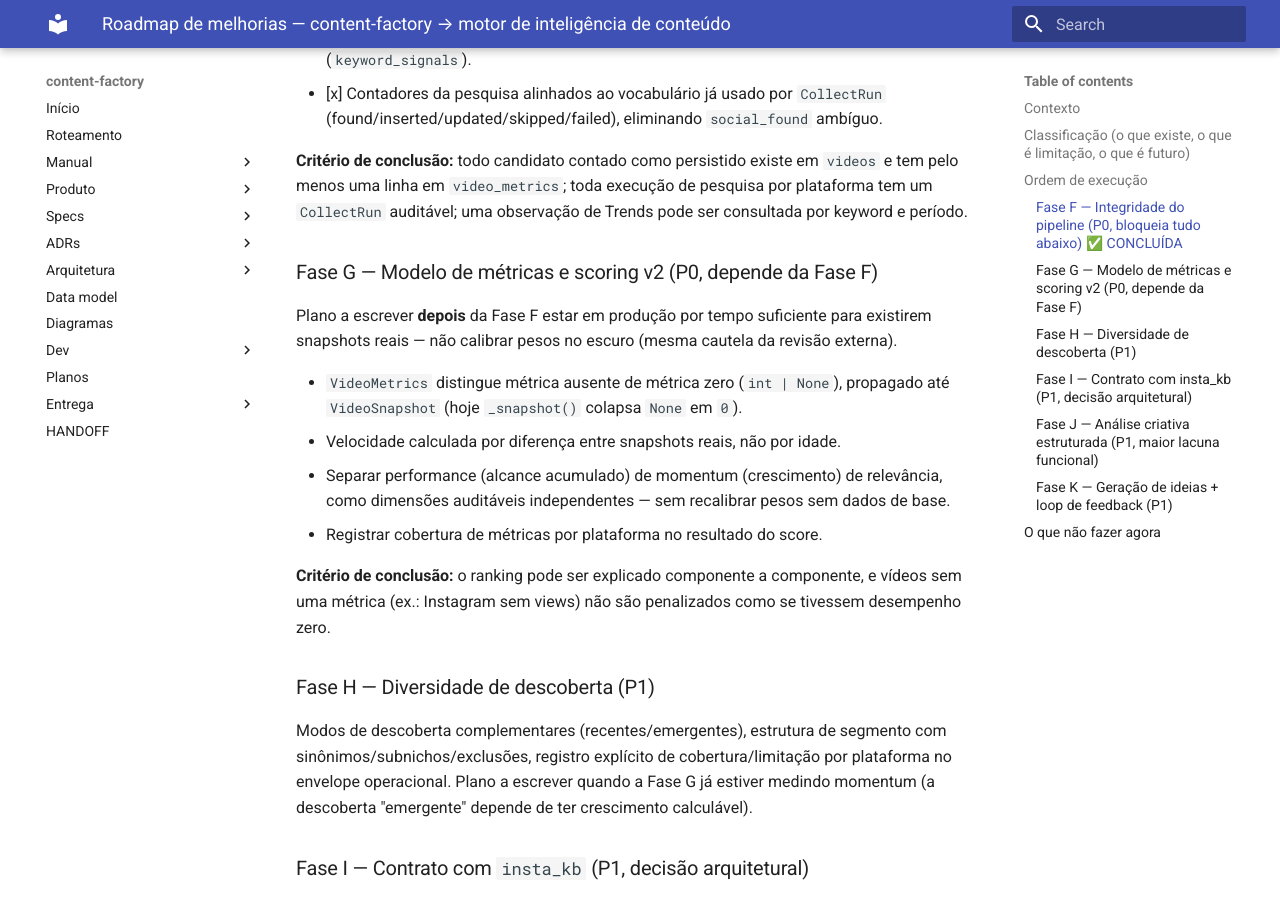
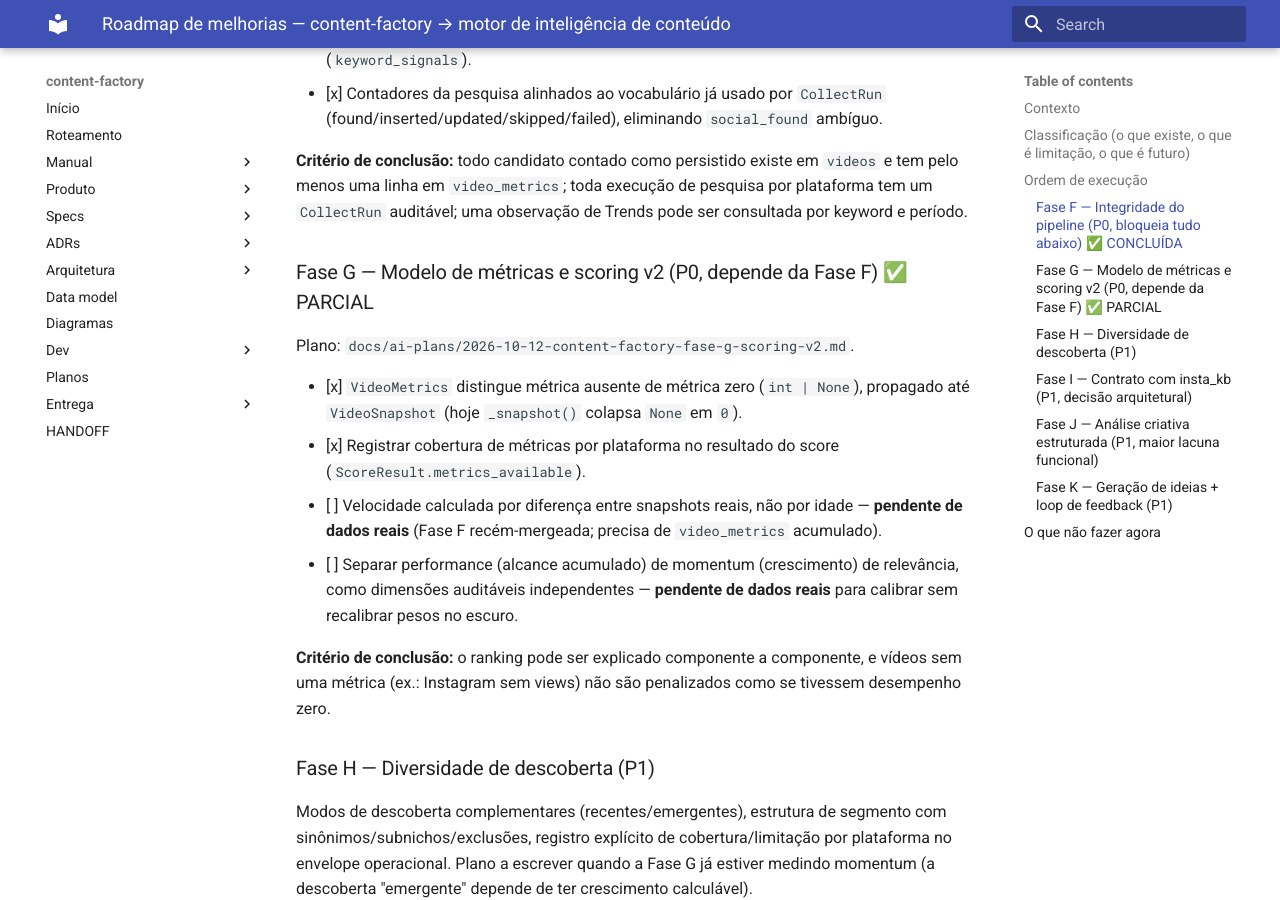
Before and after one commit to leonardodg/content-factory, an MkDocs documentation site: the page built from docs/ai-plans/2026-10-12-content-factory-melhorias-roadmap.md, in a window 1280 px wide and 900 px high, scrolled down 2415 px. Built offline with MkDocs 1.6.1 and Material for MkDocs 9.7.7, drawn with Linux system fonts in a browser that asks for light colours.

Commit message:
docs: Fase G parcial completa — None vs Zero + cobertura de metricas
Gates: pytest 193 passed, ruff/format 0, pyright 0, alembic check ok,
bandit 0, mkdocs strict ok, privacy 185.
Roadmap: G marcado como PARCIAL — estrutural pronto; velocidade por
diff e recalibração de pesos ficam para depois de dados reais.

```diff
--- a/docs/ai-plans/2026-10-12-content-factory-melhorias-roadmap.md
+++ b/docs/ai-plans/2026-10-12-content-factory-melhorias-roadmap.md
@@ -76,19 +76,20 @@ em `videos` e tem pelo menos uma linha em `video_metrics`; toda execução
 de pesquisa por plataforma tem um `CollectRun` auditável; uma observação
 de Trends pode ser consultada por keyword e período.
 
-### Fase G — Modelo de métricas e scoring v2 (P0, depende da Fase F)
+### Fase G — Modelo de métricas e scoring v2 (P0, depende da Fase F) ✅ PARCIAL
 
-Plano a escrever **depois** da Fase F estar em produção por tempo
-suficiente para existirem snapshots reais — não calibrar pesos no escuro
-(mesma cautela da revisão externa).
+Plano: `docs/ai-plans/2026-10-12-content-factory-fase-g-scoring-v2.md`.
 
-- `VideoMetrics` distingue métrica ausente de métrica zero (`int | None`),
+- [x] `VideoMetrics` distingue métrica ausente de métrica zero (`int | None`),
   propagado até `VideoSnapshot` (hoje `_snapshot()` colapsa `None` em `0`).
-- Velocidade calculada por diferença entre snapshots reais, não por idade.
-- Separar performance (alcance acumulado) de momentum (crescimento) de
-  relevância, como dimensões auditáveis independentes — sem recalibrar
-  pesos sem dados de base.
-- Registrar cobertura de métricas por plataforma no resultado do score.
+- [x] Registrar cobertura de métricas por plataforma no resultado do score
+  (`ScoreResult.metrics_available`).
+- [ ] Velocidade calculada por diferença entre snapshots reais, não por
+  idade — **pendente de dados reais** (Fase F recém-mergeada; precisa de
+  `video_metrics` acumulado).
+- [ ] Separar performance (alcance acumulado) de momentum (crescimento) de
+  relevância, como dimensões auditáveis independentes — **pendente de
+  dados reais** para calibrar sem recalibrar pesos no escuro.
 
 **Critério de conclusão:** o ranking pode ser explicado componente a
 componente, e vídeos sem uma métrica (ex.: Instagram sem views) não são
```
Also changed, not shown: docs/HANDOFF.md (+18 -3 lines), docs/ai-plans/2026-10-12-content-factory-fase-g-scoring-v2.md (+7 -7 lines).
